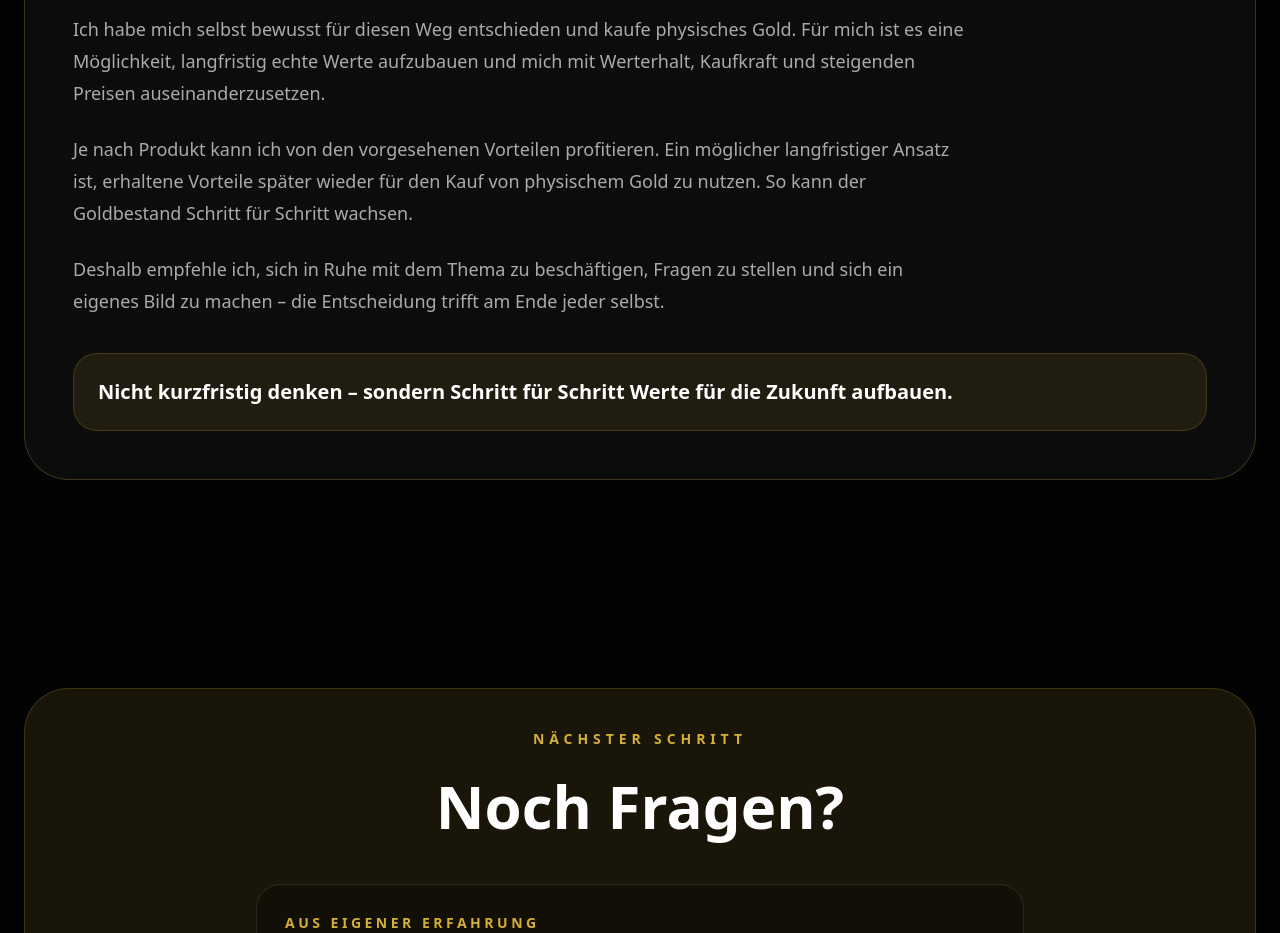
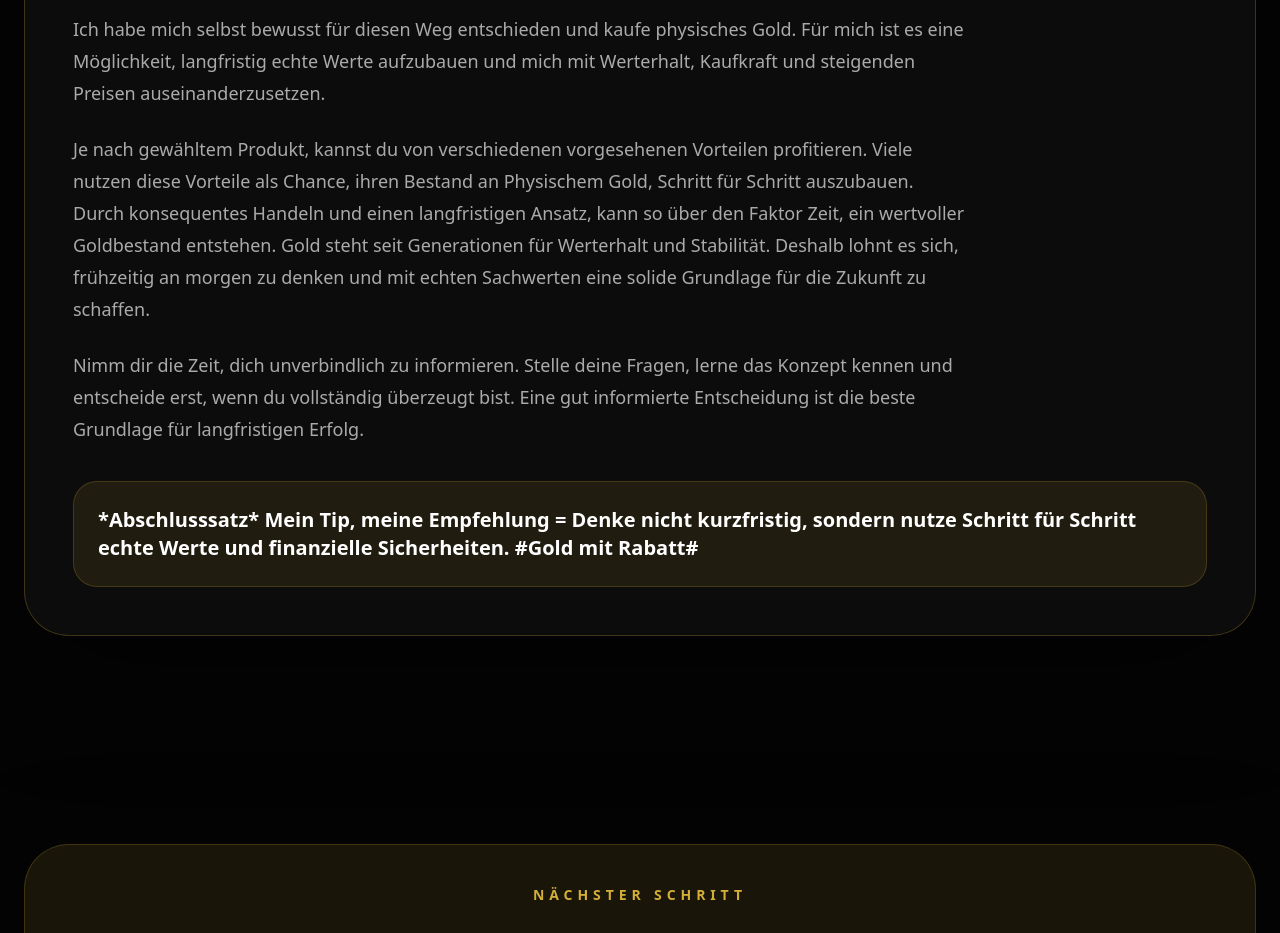
Before and after one commit to paszem/echte-werte-verstehen, a Next.js app: page / in a window 1280 px wide. Shown: the part 7180-8113 px from the top of the page. Built offline with nearby package versions, Linux system fonts and the light colour scheme; no server answers.

Commit message:
Profilbild eingebaut

```diff
--- a/app/components/Recommendation.tsx
+++ b/app/components/Recommendation.tsx
@@ -18,22 +18,20 @@ export default function Recommendation() {
         </p>
 
         <p className="mt-6 max-w-4xl text-lg leading-8 text-white/65">
-          Je nach Produkt kann ich von den vorgesehenen Vorteilen profitieren.
-          Ein möglicher langfristiger Ansatz ist, erhaltene Vorteile später
-          wieder für den Kauf von physischem Gold zu nutzen. So kann der
-          Goldbestand Schritt für Schritt wachsen.
+          Je nach gewähltem Produkt, kannst du von verschiedenen vorgesehenen Vorteilen profitieren.
+          Viele nutzen diese Vorteile als Chance, ihren Bestand an Physischem Gold, Schritt für Schritt auszubauen. Durch konsequentes Handeln und einen langfristigen Ansatz, kann so über den Faktor Zeit, ein wertvoller Goldbestand entstehen.
+          Gold steht seit Generationen für Werterhalt und Stabilität. Deshalb lohnt es sich, frühzeitig an morgen zu denken und mit echten Sachwerten eine solide Grundlage für die Zukunft zu schaffen.
         </p>
 
         <p className="mt-6 max-w-4xl text-lg leading-8 text-white/65">
-          Deshalb empfehle ich, sich in Ruhe mit dem Thema zu beschäftigen,
-          Fragen zu stellen und sich ein eigenes Bild zu machen – die Entscheidung trifft
-          am Ende jeder selbst.
+          Nimm dir die Zeit, dich unverbindlich zu informieren. Stelle deine Fragen, lerne das Konzept kennen und entscheide erst, wenn du vollständig überzeugt bist. Eine gut informierte Entscheidung ist die beste Grundlage für langfristigen Erfolg.
         </p>
 
         <div className="mt-9 rounded-3xl border border-[#d4af37]/20 bg-[#d4af37]/10 p-6">
           <p className="text-xl font-semibold text-white">
-            Nicht kurzfristig denken – sondern Schritt für Schritt Werte für
-            die Zukunft aufbauen.
+            *Abschlusssatz*
+             Mein Tip, meine Empfehlung = Denke nicht kurzfristig, sondern nutze Schritt für Schritt echte Werte und finanzielle Sicherheiten.
+             #Gold mit Rabatt#
           </p>
         </div>
       </div>
```
